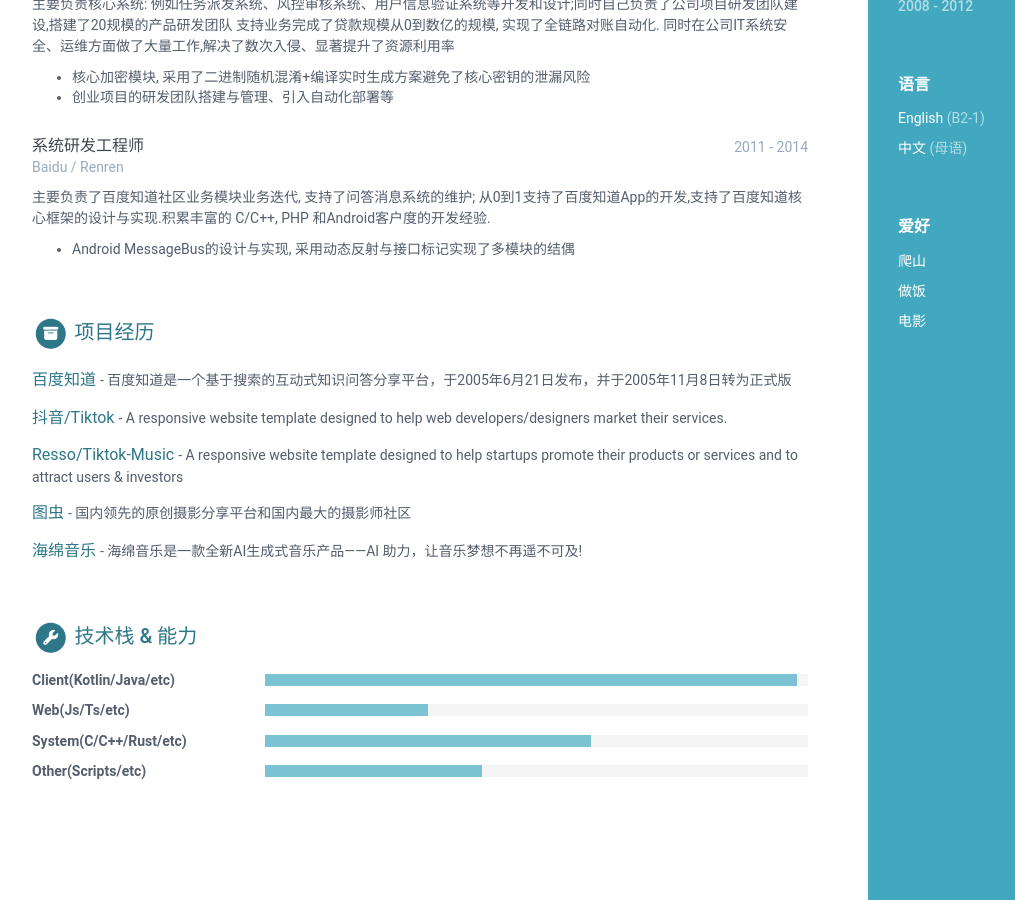
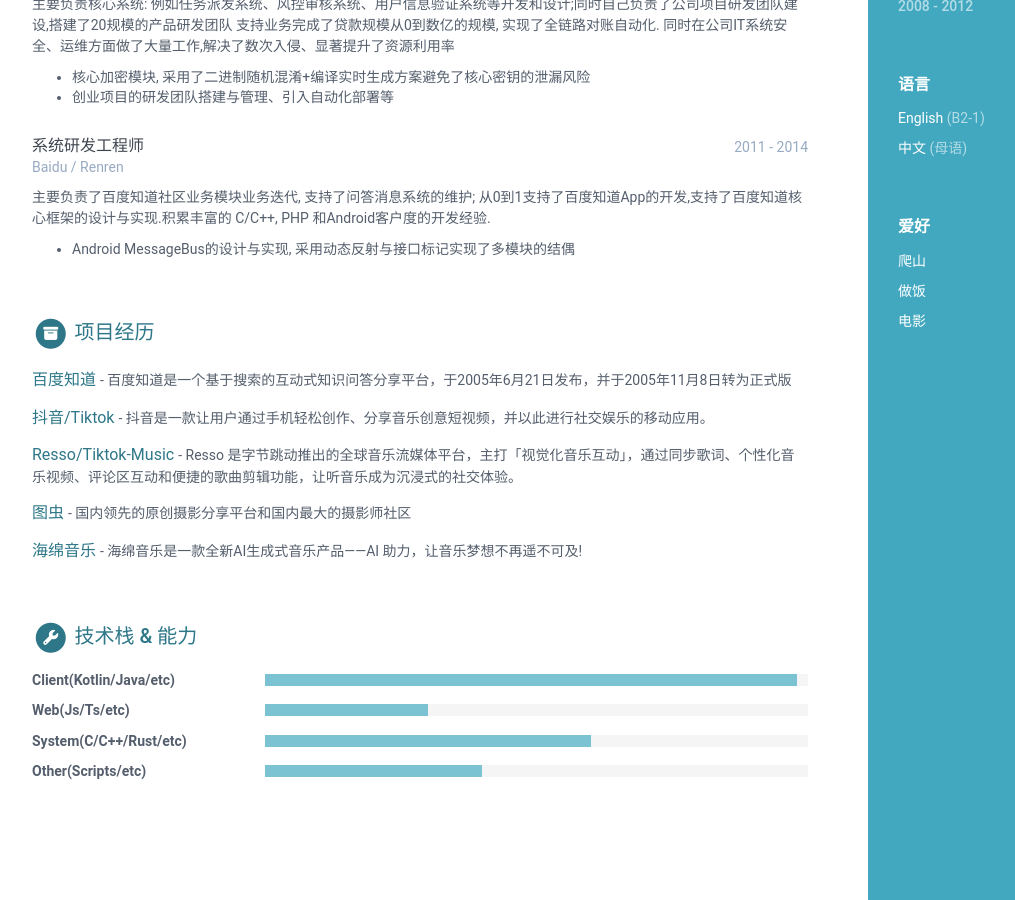
Before and after one commit to fancy2110/fancy2110.github.io, a Jekyll site: the page built from print.html, in a window 1280 px wide and 900 px high, scrolled down 589 px. Shown: the whole window, without its empty margins (28-1043 px from the left). Built offline with Jekyll 4.4.1, drawn with Linux system fonts in a browser that asks for light colours; nearby versions of some CDN libraries; library files that are not in the unit come from our copies.

```diff
--- a/_data/data.yml
+++ b/_data/data.yml
@@ -60,13 +60,9 @@
       university: 华中科技大学
       time: 2008 - 2012
       details: |
-        Describe your study here lorem ipsum dolor sit amet, consectetuer
-        adipiscing elit. Aenean commodo ligula eget dolor. Aenean massa. Cum
-        sociis natoque penatibus et magnis dis parturient montes, nascetur
-        ridiculus mus. Donec quam felis, ultricies nec, pellentesque eu,
-        pretium quis, sem.
-          - Bullet point
-          - Bullet point
+        认识了很多有趣的人,做了一些有趣的事,学到了一些有用的知识
+          - 参与腾讯技术俱乐部, 开始接触参与了移动应用开发
+          - 参加了一个电商的创业项目与一个外卖的项目,全面了解了web系统的开发, 也了解了一个产品的生命周期
 
 experiences:
   title: 工作经历
@@ -110,11 +106,11 @@
 
     - title: 抖音/Tiktok
       link: "https://www.douyin.com/"
-      tagline: "A responsive website template designed to help web developers/designers market their services."
+      tagline: "抖音是一款让用户通过手机轻松创作、分享音乐创意短视频，并以此进行社交娱乐的移动应用。"
 
     - title: Resso/Tiktok-Music
       link: "#"
-      tagline: "A responsive website template designed to help startups promote their products or services and to attract users &amp; investors"
+      tagline: "Resso 是字节跳动推出的全球音乐流媒体平台，主打「视觉化音乐互动」，通过同步歌词、个性化音乐视频、评论区互动和便捷的歌曲剪辑功能，让听音乐成为沉浸式的社交体验。"
 
     - title: 图虫
       link: "https://tuchong.com/"
```
